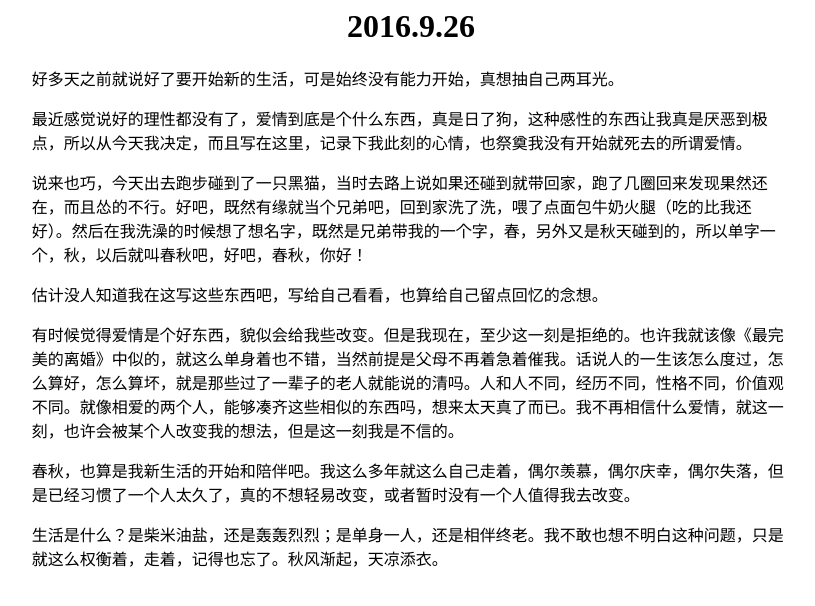
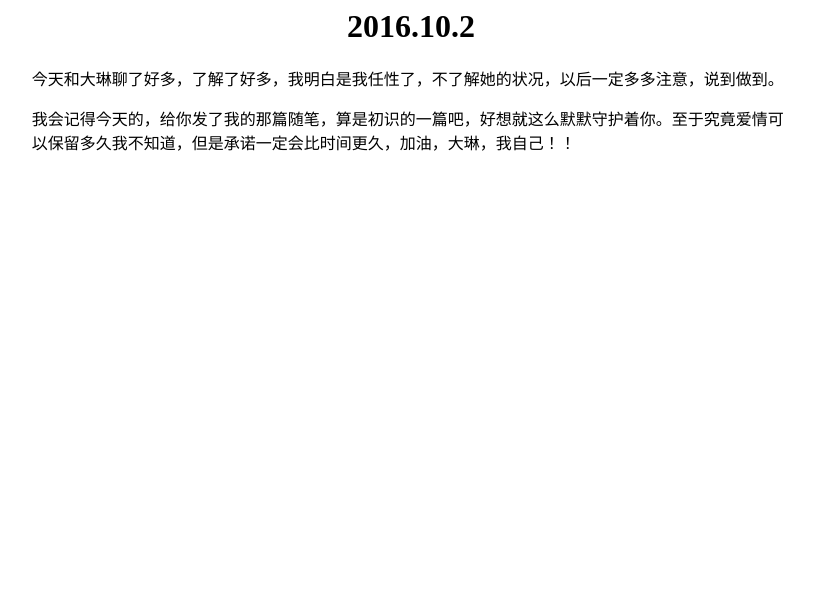
Before and after one commit to kebenxiaoming/kebenxiaoming.github.io, a plain HTML site: page 2016.10.2.html in a window 1280 px wide. Shown: the whole page, without its empty margins (229-1044 px from the left). Drawn offline with Linux system fonts and the light colour scheme.

Commit message:
Update 2016.10.2.html

```diff
--- a/2016.10.2.html
+++ b/2016.10.2.html
@@ -1,20 +1,14 @@
 <html>
 <head>
-<title>从你的身旁了经过</title>
+<title>从你的身旁了经过，但是我想留下</title>
 </head>
 <body>
 	<div style=" margin:0 auto; width:60%;word-wrap:break-word;">
 	<h1 style="text-align:center;">
-	2016.9.26
+	2016.10.2
 	</h1>
-	<p>好多天之前就说好了要开始新的生活，可是始终没有能力开始，真想抽自己两耳光。</p>
-	<p>最近感觉说好的理性都没有了，爱情到底是个什么东西，真是日了狗，这种感性的东西让我真是厌恶到极点，所以从今天我决定，而且写在这里，记录下我此刻的心情，也祭奠我没有开始就死去的所谓爱情。</p>
-	<p>说来也巧，今天出去跑步碰到了一只黑猫，当时去路上说如果还碰到就带回家，跑了几圈回来发现果然还在，而且怂的不行。好吧，既然有缘就当个兄弟吧，回到家洗了洗，喂了点面包牛奶火腿（吃的比我还好）。然后在我洗澡的时候想了想名字，既然是兄弟带我的一个字，春，另外又是秋天碰到的，所以单字一个，秋，以后就叫春秋吧，好吧，春秋，你好！</p>
-	<p>估计没人知道我在这写这些东西吧，写给自己看看，也算给自己留点回忆的念想。
-	</p>
-	<p>有时候觉得爱情是个好东西，貌似会给我些改变。但是我现在，至少这一刻是拒绝的。也许我就该像《最完美的离婚》中似的，就这么单身着也不错，当然前提是父母不再着急着催我。话说人的一生该怎么度过，怎么算好，怎么算坏，就是那些过了一辈子的老人就能说的清吗。人和人不同，经历不同，性格不同，价值观不同。就像相爱的两个人，能够凑齐这些相似的东西吗，想来太天真了而已。我不再相信什么爱情，就这一刻，也许会被某个人改变我的想法，但是这一刻我是不信的。</p>
-	<p>春秋，也算是我新生活的开始和陪伴吧。我这么多年就这么自己走着，偶尔羡慕，偶尔庆幸，偶尔失落，但是已经习惯了一个人太久了，真的不想轻易改变，或者暂时没有一个人值得我去改变。</p>
-	<p>生活是什么？是柴米油盐，还是轰轰烈烈；是单身一人，还是相伴终老。我不敢也想不明白这种问题，只是就这么权衡着，走着，记得也忘了。秋风渐起，天凉添衣。</p>
+	<p>今天和大琳聊了好多，了解了好多，我明白是我任性了，不了解她的状况，以后一定多多注意，说到做到。</p>
+	<p>我会记得今天的，给你发了我的那篇随笔，算是初识的一篇吧，好想就这么默默守护着你。至于究竟爱情可以保留多久我不知道，但是承诺一定会比时间更久，加油，大琳，我自己！！</p>
 	</div>
 	</body>
 </html>
```
